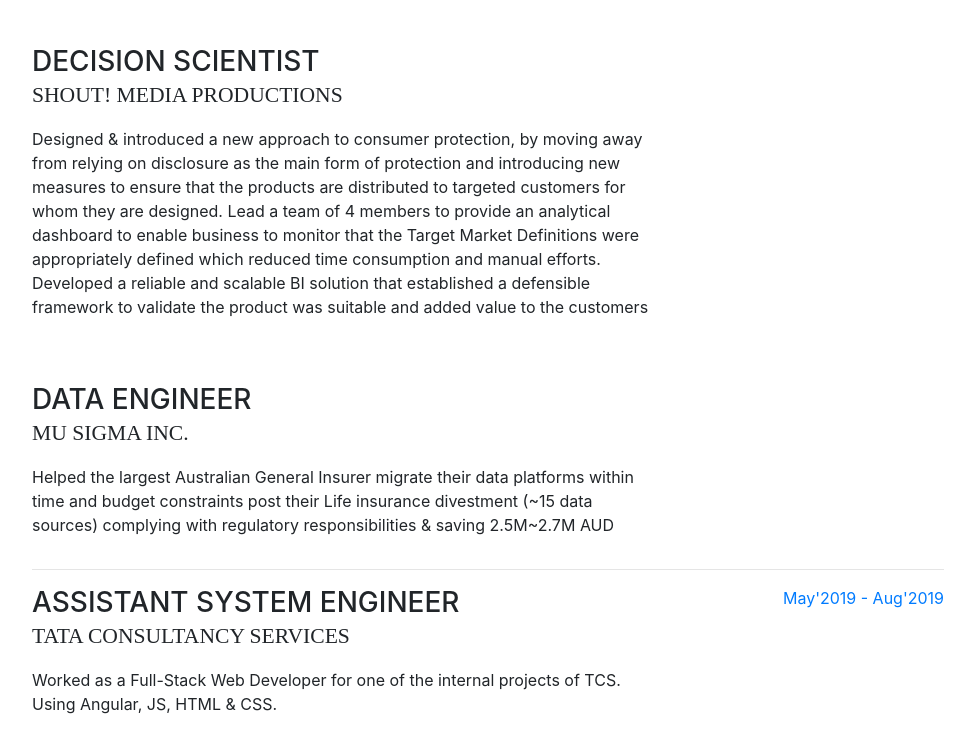
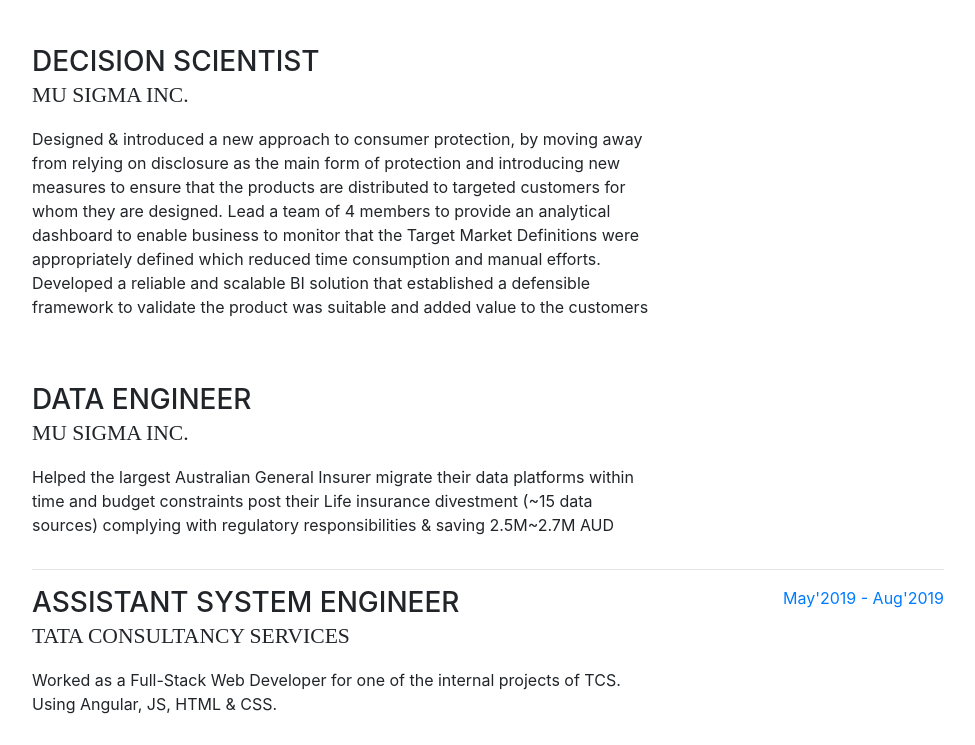
Before and after one commit to Imperial-Debu31/harshagrawal.github.io, a website with bundled scripts: page index.html in a window 1280 px wide. Shown: the part 1575-2320 px from the top of the page, without its empty margins (288-1263 px from the left). Built offline with nearby package versions, Linux system fonts and the light colour scheme; a web font is replaced by a local one.

Commit message:
Commit_3: Fixed the org name in experience section

```diff
--- a/index.html
+++ b/index.html
@@ -162,7 +162,7 @@
           <div class="resume-item d-flex flex-column flex-md-row mb-5">
             <div class="resume-content mr-auto">
               <h3 class="mb-0">Decision Scientist</h3>
-              <div class="subheading mb-3">Shout! Media Productions</div>
+              <div class="subheading mb-3">Mu Sigma Inc.</div>
               <p>Designed & introduced a new approach to consumer protection, by moving away from
                 relying on disclosure as the main form of protection and introducing new measures
                 to ensure that the products are distributed to targeted customers for whom they are
```
